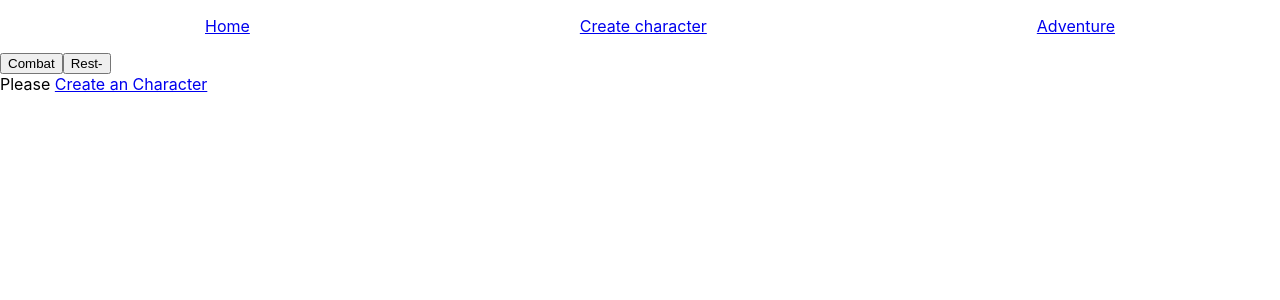
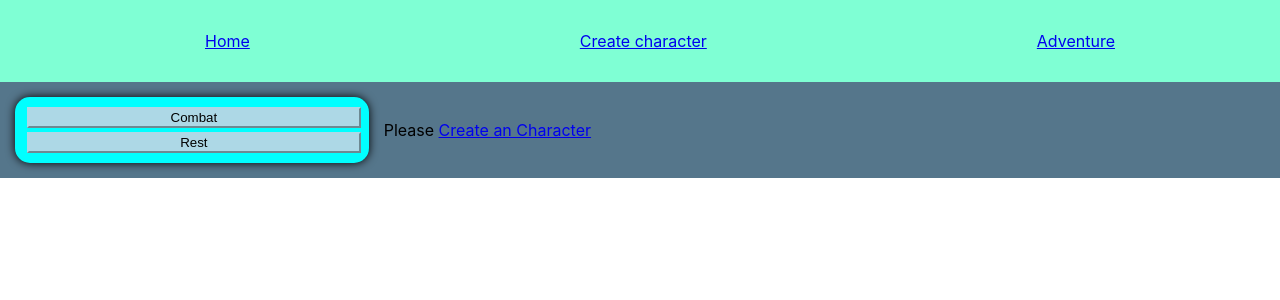
Before and after one commit to LightBortan/adventurer_carreer_react, a React (Create React App) app: page /adventure in a window 1280 px wide. Shown: the top 300 px of the page. Built offline with nearby package versions, Linux system fonts and the light colour scheme.

Commit message:
Dev dag 2

```diff
--- a/src/components/Adventure.js
+++ b/src/components/Adventure.js
@@ -1,15 +1,60 @@
 import React from "react";
 import Character from "../features/Character/Character";
 import { useNavigate } from "react-router-dom";
-import { useDispatch } from "react-redux";
-import { rest } from "../features/Character/CharacterSlice";
+import { useDispatch, useSelector } from "react-redux";
+import { rest, selectCharacter } from "../features/Character/CharacterSlice";
+import { initializeMonster } from "../features/Monster/MonsterSlice";
 import ROUTES from "../app/routes";
 
 export default function Adventure() {
     const navigate = useNavigate();
     const dispatch = useDispatch();
+    const character = useSelector(selectCharacter)
+
+    const createMob = () => {
+        const name = 'Goblin'
+        let level = Math.round(Math.random()*character.currentLevel);
+        if (level < 1){
+            level = 1;
+        }
+        let points = level*5
+        let hitpoints = 5
+        let attack = 1
+        let defense = 1
+        while (points) {
+            let roll = Math.floor(Math.random()*3)
+            switch (roll) {
+                case 0:
+                    hitpoints += 5 ;
+                    points -= 1;
+                    break;
+                case 1:
+                    attack += 1;
+                    points -= 1;
+                    break;
+                case 2:
+                    defense += 1;
+                    points -= 1;
+                    break;
+                default:
+                    console.log("Rolled a impossible number")
+            }
+        }
+        return {
+            name: name,
+            currentLevel: level,
+            hitpoints: hitpoints,
+            attack: attack,
+            defense: defense
+        }
+    }
+
 
     const handleCombat = () => {
+        const initialMobState = createMob()
+        console.log(initialMobState)
+        dispatch(initializeMonster(initialMobState));
+
         navigate(ROUTES.combatRoute())
     }
 
@@ -18,10 +63,12 @@ export default function Adventure() {
     }
 
     return(
-        <div>
-            <button onClick={handleCombat}>Combat</button>
-            <button onClick={handleRest}>Rest-</button>
+        <section className="Adventure-grid-container">
+            <div className="buttonbox">
+                <button className="actionButton" onClick={handleCombat}>Combat</button>
+                <button className="actionButton" onClick={handleRest}>Rest</button>
+            </div>
             <Character />
-        </div>
+        </section>
     )
 }
--- a/src/components/CreateCharacter.js
+++ b/src/components/CreateCharacter.js
@@ -1,7 +1,6 @@
 import React, { useState } from "react";
 import { useDispatch } from "react-redux";
 import { initializeCharacter } from "../features/Character/CharacterSlice";
-import { initializeMonster } from "../features/Monster/MonsterSlice";
 import { useNavigate } from "react-router-dom";
 import ROUTES from "../app/routes";
 
@@ -30,16 +29,6 @@ export default function CreateCharacter() {
         };
         dispatch(initializeCharacter(initialCharacterState));
 
-        const initialMobState = {
-            name: 'Alfred',
-            currentLevel: 1,
-            statDistribution: 0,
-            hitpoints: 5,
-            attack: 1,
-            defense: 1,
-        }
-        dispatch(initializeMonster(initialMobState));
-
         navigate(ROUTES.adventureRoute());
     };
 
--- a/src/features/Character/Character.js
+++ b/src/features/Character/Character.js
@@ -27,16 +27,15 @@ export default function Character() {
 
     return (
         <div className="kar">
-            {character && character.name && (
                 <ul className="Character statblock">
                     <li>Name: <span>{character.name}</span></li>
                     <li>Level: <span>{character.currentLevel}</span></li>
-                    <li>EXP: <span>{character.currentXp}</span></li>
+                    <li>EXP: <span>{Math.ceil(character.currentXp)}/{character.currentLevel*10}</span></li>
                     <li>Attribute Points: <span>{character.attributePoints}</span></li>
                     <li>Healthpoints: <abbr>{character.attributePoints > 0 && (
                                 <button onClick={handleHealthIncrease}>+</button>
                             )}
-                            <span className="end">{character.currentHitpoints}/{character.maxHitpoints}</span></abbr>
+                            <span className="end">{Math.ceil(character.currentHitpoints)}/{character.maxHitpoints}</span></abbr>
                     </li>
                     <li>Attack: <abbr>{character.attributePoints > 0 && (
                                 <button onClick={handleAttackIncrease}>+</button>
@@ -48,7 +47,6 @@ export default function Character() {
                             <span className="end">{character.defense}</span></abbr></li>
                     <li>Defend Power: <span>{character.defendpower}</span></li>
                 </ul>
-            )}
         </div>
     )
 }
--- a/src/features/Character/CharacterSlice.js
+++ b/src/features/Character/CharacterSlice.js
@@ -39,7 +39,7 @@ const characterSlice = createSlice({
             }
         },
         addXp : (state, action) => {
-            const { xp } = ((action.payload*5)/state.currentLevel);
+            const xp = ((parseInt(action.payload)*5)/state.currentLevel);
             state.currentXp += xp;
             if (state.currentXp >= (state.currentLevel*10)) {
                 state.attributePoints += 5;
@@ -49,11 +49,18 @@ const characterSlice = createSlice({
         },
         rest: (state) => {
             state.currentHitpoints = state.maxHitpoints;
+        },
+        takeDamage: (state, action) => {
+            const damage = parseFloat(action.payload)/ Math.max(1,state.defense+state.defendpower);
+            state.currentHitpoints -= damage;
+        },
+        changeDefendPower: (state, action) => {
+            state.defendpower += action.payload;
         }
     }
 });
 
-export const { initializeCharacter, increaseHealth, increaseAttack, increaseDefense, rest, addXp } = characterSlice.actions;
+export const { initializeCharacter, increaseHealth, increaseAttack, increaseDefense, rest, addXp, takeDamage, changeDefendPower } = characterSlice.actions;
 export const selectCharacter = (state) => state.character;
 
 export default characterSlice.reducer;
--- /dev/null
+++ b/src/features/Log/Log.js
@@ -0,0 +1,5 @@
+import React from "react";
+
+export default function log(){
+
+}
--- a/src/features/Monster/Monster.js
+++ b/src/features/Monster/Monster.js
@@ -10,7 +10,7 @@ export default function Monster() {
             <ul className="Monster statblock">
                     <li>Name: <span>{monster.name}</span></li>
                     <li>Level: <span>{monster.currentLevel}</span></li>
-                    <li>Healthpoints: <span className="end">{monster.hitpoints}</span>
+                    <li>Healthpoints: <span className="end">{Math.ceil(monster.hitpoints)}</span>
                     </li>
                     <li>Attack: <span className="end">{monster.attack}</span></li>
                     <li>Defense: <span className="end">{monster.defense}</span></li>
--- a/src/features/Monster/MonsterSlice.js
+++ b/src/features/Monster/MonsterSlice.js
@@ -3,7 +3,6 @@ import { createSlice } from "@reduxjs/toolkit";
 const initialState = {
     name: '',
     currentLevel: 0,
-    statDistribution: 0,
     hitpoints: 0,
     attack: 0,
     defense: 0,
@@ -16,10 +15,14 @@ const monsterSlice = createSlice({
         initializeMonster: (state, action) => {
             return {...state, ...action.payload}
         },
+        monsterTakeDamage: (state, action) => {
+            const damage  = (parseInt(action.payload)/state.defense);
+            state.hitpoints -= damage
+        }
     }
 })
 
-export const { initializeMonster } = monsterSlice.actions;
+export const { initializeMonster, monsterTakeDamage } = monsterSlice.actions;
 export const selectMonster = (state) => state.monster;
 
 export default monsterSlice.reducer;
--- a/src/index.css
+++ b/src/index.css
@@ -11,16 +11,28 @@ ul {
   list-style: none;
 }
 
+nav {
+  background-color: aquamarine;
+  padding: 15px 0px;
+}
+
 nav ul {
   display: flex;
   justify-content: space-around;
   list-style: none;
 }
 
+.actionButton {
+  background-color: lightblue;
+  border-color: lightblue;
+  margin: 2px;
+  width: 100%;
+}
+
 .statblock {
   margin: 5px;
   background-color: #6BACDB;
-  padding: 5px;
+  padding: 8px 10px;
   box-shadow: 0px 0px 10px;
   border-radius: 15px;
   height: 90%;
@@ -32,19 +44,55 @@ nav ul {
   padding-bottom: 5px;
 }
 
+
 .grid-combat-container {
   display: grid;
   grid-template-areas:
-    'log mob main main main kar ';
+    'log log mob main main kar';
   gap: 10px;
   background-color: #55768B;
   padding: 10px;
+  align-items: center;
 }
 
-.log { grid-area: log; }
+.Adventure-grid-container {
+  display: grid;
+  grid-template-areas:
+    'log log buttons kar';
+  background-color: #55768B;
+  gap: 10px;
+  padding: 10px;
+  align-items: center;
+}
+
+.buttonbox{
+  background-color: aqua;
+  grid-area: 'buttons';
+  margin: 5px;
+  padding: 8px 10px;
+  box-shadow: 0px 0px 10px;
+  border-radius: 15px;
+}
+.log {
+  grid-area: log;
+  background-color: aqua;
+  padding: 8px 10px;
+  box-shadow: 0px 0px 10px;
+  border-radius: 15px;
+  height: 80%;
+}
 .mob { grid-area: mob; }
-.action { grid-area: main; }
-.kar { grid-area: kar; }
+.main {
+  grid-area: main;
+  background-color: aqua;
+  padding: 8px 10px;
+  box-shadow: 0px 0px 10px;
+  border-radius: 15px;
+  height: 80%;
+}
+.Character {
+  grid-area: kar;
+}
 
 abbr {
   display:flex;
```
Also changed, not shown: src/components/Combat.js (+74 -4 lines), src/features/Log/LogSlice.js (added), toDo.txt.
